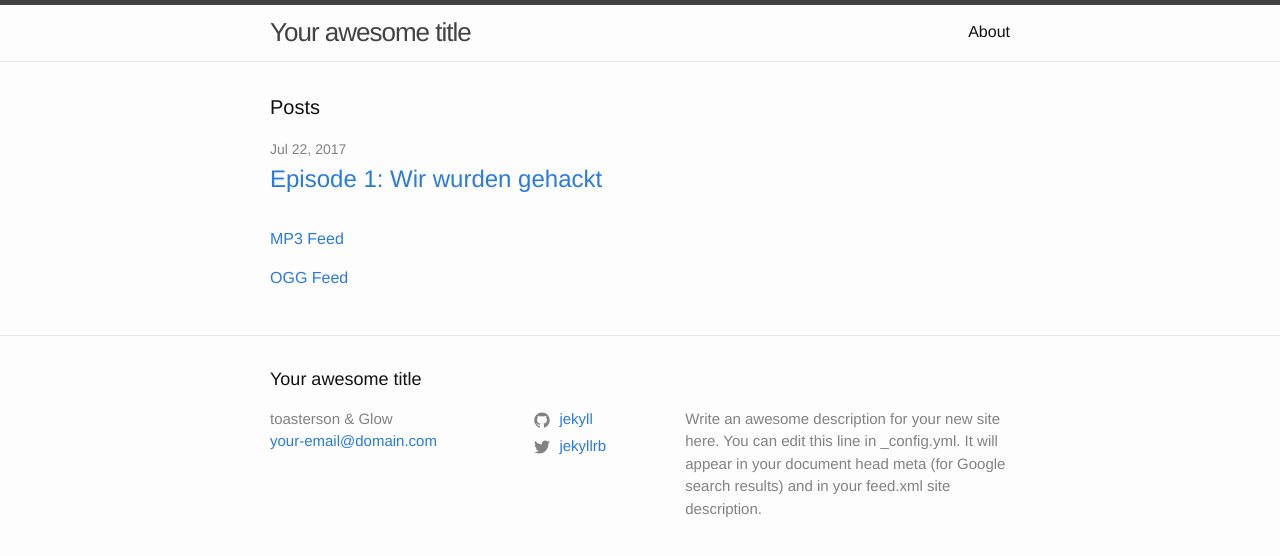
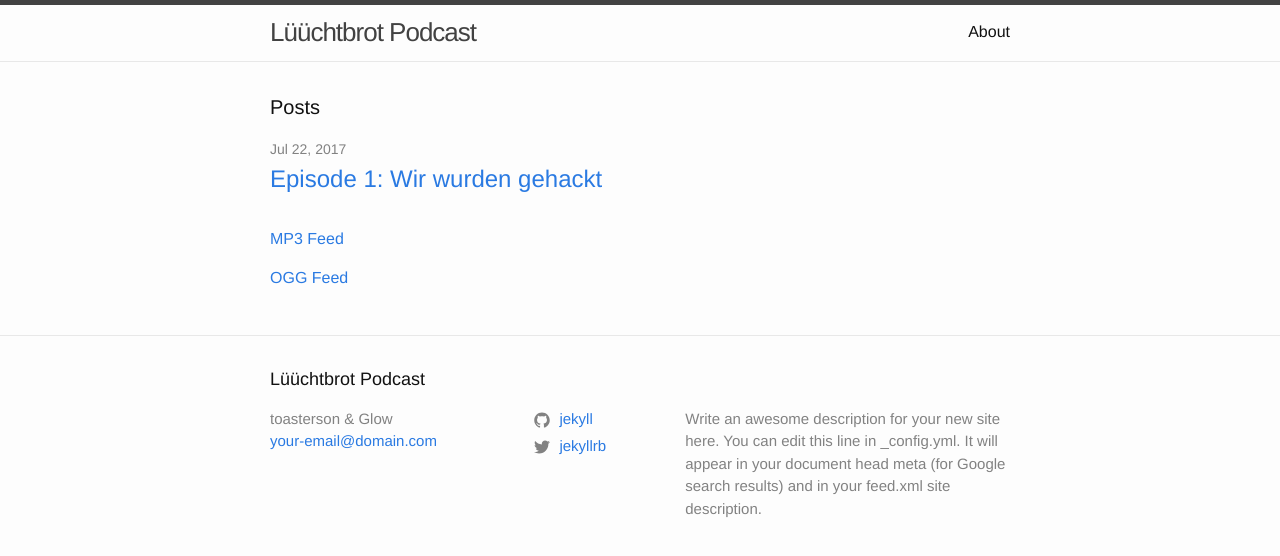
Before and after one commit to Neo-Oli/Podcast, a Jekyll site: the page built from index.md, in a window 1280 px wide. Shown: the top 556 px of the page. Built offline with Jekyll 4.4.1, drawn with Linux system fonts in a browser that asks for light colours.

Commit message:
New name

```diff
--- a/_config.yml
+++ b/_config.yml
@@ -13,14 +13,14 @@
 # you will see them accessed via {{ site.title }}, {{ site.email }}, and so on.
 # You can create any custom variable you would like, and they will be accessible
 # in the templates via {{ site.myvariable }}.
-title: Your awesome title
+title: Lüüchtbrot Podcast
 email: your-email@domain.com
 description: > # this means to ignore newlines until "baseurl:"
   Write an awesome description for your new site here. You can edit this
   line in _config.yml. It will appear in your document head meta (for
   Google search results) and in your feed.xml site description.
 baseurl: "" # the subpath of your site, e.g. /blog
-url: "https://podcast.glow.li" # the base hostname & protocol for your site, e.g. http://example.com
+url: "http://podcast.glow.li" # the base hostname & protocol for your site, e.g. http://example.com
 twitter_username: jekyllrb
 github_username:  jekyll
 
```
